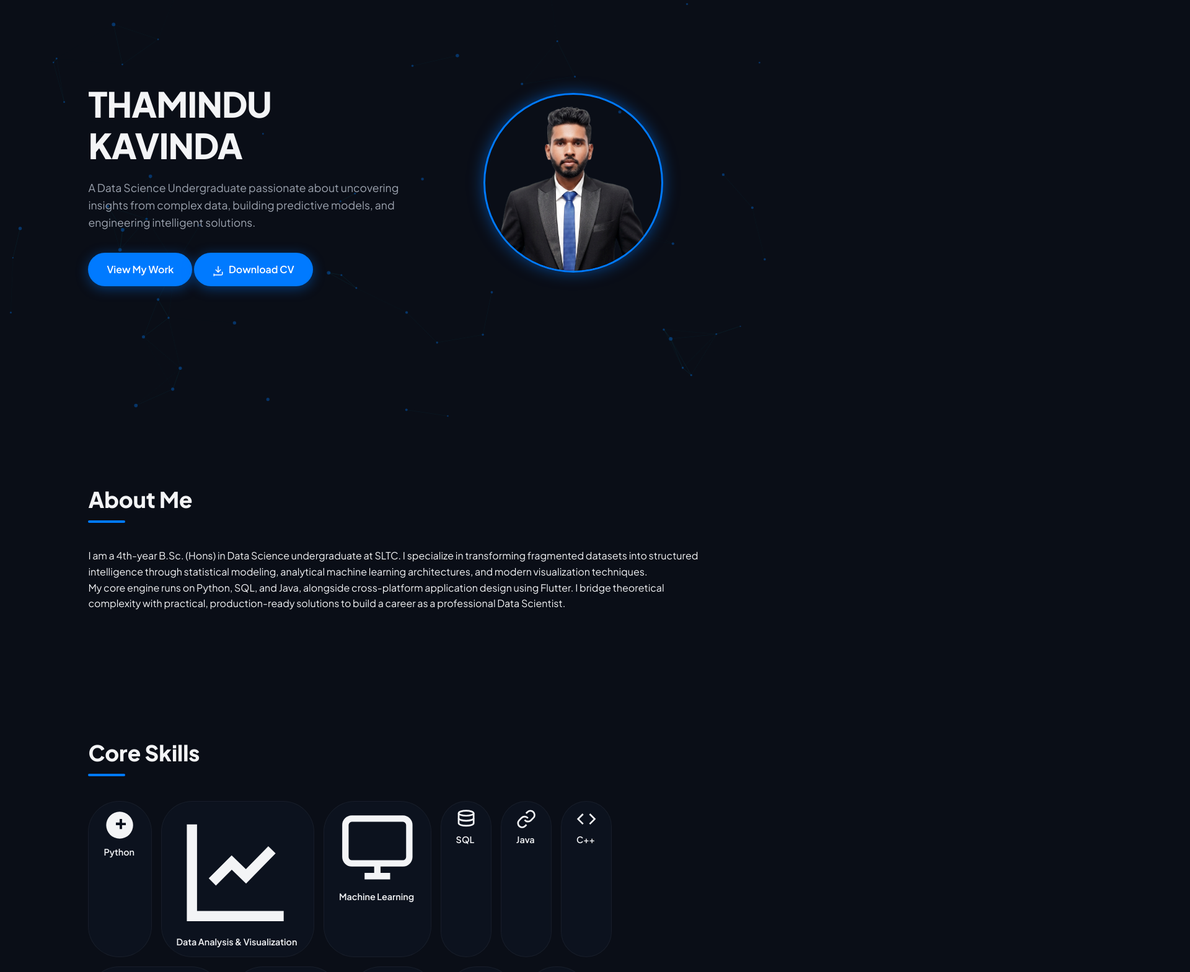
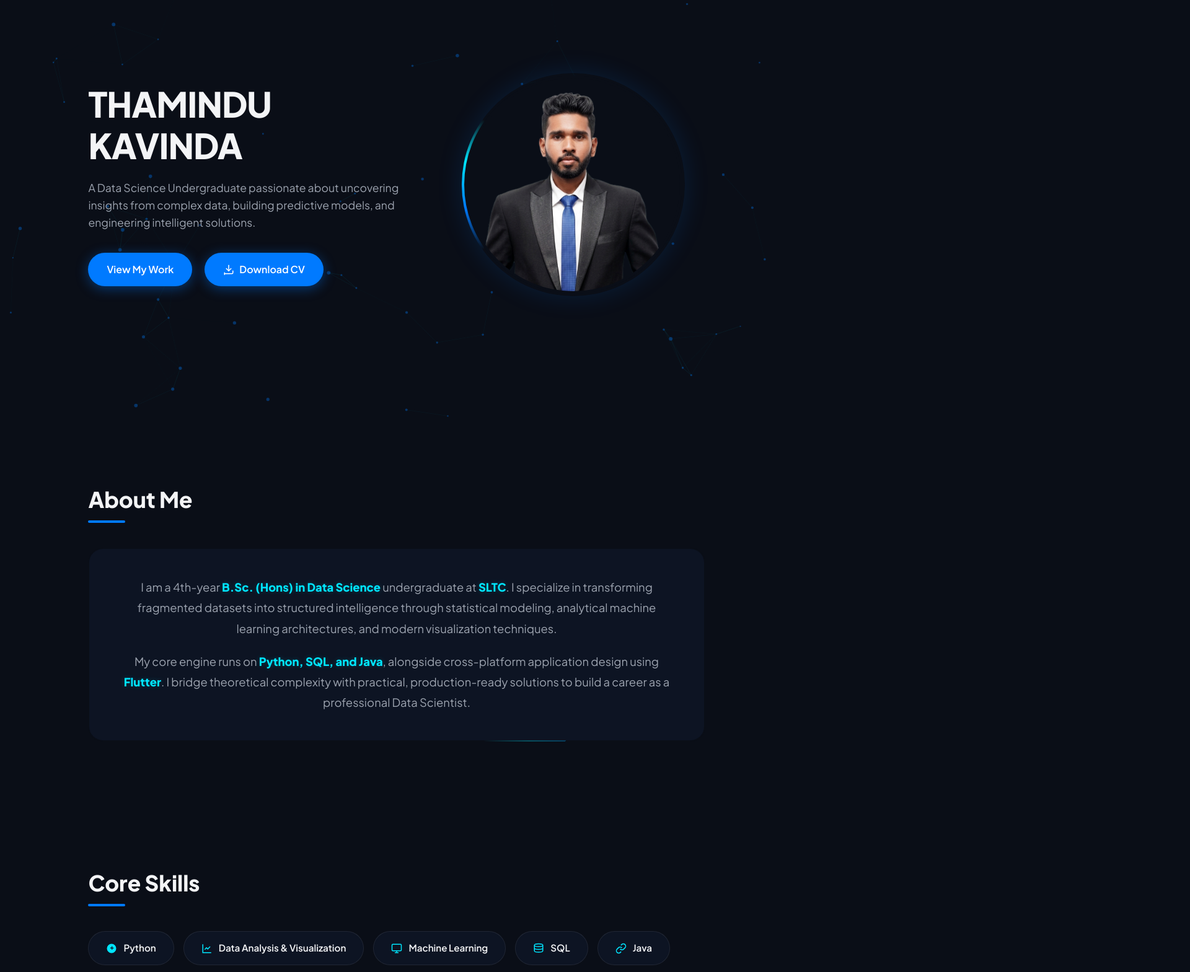
Before and after one commit to Thamindu16/My-Portfolio, a plain HTML site: page index.html in a window 1280 px wide. Shown: the part 122-1691 px from the top of the page at 62% size, 1920 px wide, since content can reach past the window. Drawn offline with Linux system fonts and the light colour scheme.

Commit message:
Update style.css

```diff
--- a/style.css
+++ b/style.css
@@ -1,7 +1,7 @@
 /* --- Global Reset & Variables --- */
 :root {
     --bg-dark: #0a0e17;
-    --card-bg: rgba(13, 20, 35, 0.7);
+    --card-bg: rgba(13, 20, 35, 0.6);
     --primary-blue: #007aff;
     --cyan-glow: #00e5ff;
     --text-main: #f3f4f6;
@@ -110,8 +110,15 @@ nav {
     max-width: 600px;
 }
 
+.hero-btns {
+    display: flex;
+    gap: 20px;
+    align-items: center;
+}
+
 .cta-btn {
-    display: inline-block;
+    display: inline-flex;
+    align-items: center;
     padding: 14px 30px;
     background: var(--primary-blue);
     color: white;
@@ -127,7 +134,19 @@ nav {
     box-shadow: 0 6px 30px rgba(0, 122, 255, 0.6);
 }
 
-/* --- Circular Styled Hero Photo with Soft Glow --- */
+/* Updated CV Button Style to match CTA Button */
+.cv-btn-style {
+    background: var(--primary-blue);
+    border: none;
+    box-shadow: 0 4px 20px rgba(0, 122, 255, 0.4);
+}
+
+.cv-btn-style:hover {
+    box-shadow: 0 6px 30px rgba(0, 122, 255, 0.6);
+    background: #006ee6;
+}
+
+/* --- Bigger & Crystal Clear Premium Profile Photo Layout --- */
 .hero-img-container {
     flex: 0.9;
     display: flex;
@@ -136,47 +155,46 @@ nav {
     position: relative;
 }
 
-.circular-glow-wrapper {
+.premium-glow-wrapper {
     position: relative;
-    width: 320px;
-    height: 320px;
+    width: 360px;
+    height: 360px;
     display: flex;
     justify-content: center;
     align-items: center;
+    border-radius: 50%;
+    padding: 4px;
+    overflow: hidden;
+    box-shadow: 0 0 40px rgba(0, 122, 255, 0.15);
 }
 
-.circular-glow-wrapper::before {
-    content: '';
+.rotating-border-light {
     position: absolute;
-    width: 100%;
-    height: 100%;
-    background: radial-gradient(circle, rgba(0, 122, 255, 0.45) 0%, rgba(0, 229, 255, 0.15) 70%, transparent 100%);
+    width: 200%;
+    height: 200%;
+    background: conic-gradient(from 0deg, transparent 40%, var(--primary-blue), var(--cyan-glow), transparent 60%);
+    animation: spin 4s linear infinite;
+    z-index: 1;
     border-radius: 50%;
-    z-index: 1;
-    filter: blur(15px);
-    pointer-events: none;
 }
 
 .hero-profile-img {
-    width: 290px;
-    height: 290px;
+    width: 100%;
+    height: 100%;
     object-fit: cover;
     border-radius: 50%;
-    /* Perfect circle style */
-    border: 3px solid var(--primary-blue);
-    box-shadow: 0 0 25px rgba(0, 122, 255, 0.5);
+    background: var(--bg-dark);
     position: relative;
     z-index: 2;
-    transition: transform 0.4s ease, border-color 0.4s ease, box-shadow 0.4s ease;
+    border: 4px solid var(--bg-dark);
+    transition: transform 0.4s ease;
 }
 
-.circular-glow-wrapper:hover .hero-profile-img {
-    transform: translateY(-5px) scale(1.03);
-    border-color: var(--cyan-glow);
-    box-shadow: 0 0 35px rgba(0, 229, 255, 0.7);
+.premium-glow-wrapper:hover .hero-profile-img {
+    transform: scale(1.03);
 }
 
-/* --- About Section --- */
+/* --- About Section (Premium Glass Card Layout) --- */
 section {
     padding: 100px 8%;
     max-width: 1200px;
@@ -205,64 +223,57 @@ section {
 .about-container-layout {
     display: flex;
     flex-direction: column;
-    gap: 50px;
+    gap: 40px;
 }
 
-.about-flex-wrapper {
-    display: flex;
-    align-items: center;
-    justify-content: space-between;
-    gap: 50px;
+/* Dynamic Glass Card for About Text */
+.about-card-premium {
+    position: relative;
+    border-radius: 24px;
+    background: var(--bg-dark);
+    padding: 2px;
+    overflow: hidden;
+    width: 100%;
+    max-width: 1000px;
+    margin: 0 auto;
 }
 
-.about-main-text {
-    flex: 1.2;
+.about-card-premium .card-border-gradient {
+    position: absolute;
+    width: 200%;
+    height: 200%;
+    top: -50%;
+    left: -50%;
+    background: conic-gradient(from 0deg, transparent 45%, rgba(0, 122, 255, 0.3), rgba(0, 229, 255, 0.3), transparent 55%);
+    opacity: 1;
+    animation: spin 6s linear infinite;
 }
 
-.about-main-text p {
-    font-size: 1.1rem;
+.about-main-text-premium {
+    position: relative;
+    background: #0d1423;
+    border-radius: 22px;
+    padding: 45px 50px;
+    text-align: center;
+    z-index: 2;
+    backdrop-filter: blur(10px);
+}
+
+.about-main-text-premium p {
+    font-size: 1.15rem;
     color: var(--text-muted);
     margin-bottom: 20px;
+    line-height: 1.8;
 }
 
-/* Blue Highlighting Text (Replaced underlined look with solid elegant blue color) */
-.about-main-text .highlight-blue {
+.about-main-text-premium p:last-child {
+    margin-bottom: 0;
+}
+
+.about-main-text-premium .highlight-blue {
     color: var(--cyan-glow);
     font-weight: 700;
     text-shadow: 0 0 8px rgba(0, 229, 255, 0.2);
-}
-
-.about-img-container {
-    flex: 0.8;
-    display: flex;
-    justify-content: center;
-}
-
-/* --- Circular Styled About Section Image --- */
-.about-image-wrapper {
-    position: relative;
-    width: 280px;
-    height: 280px;
-    display: flex;
-    justify-content: center;
-    align-items: center;
-}
-
-.about-profile-img {
-    width: 260px;
-    height: 260px;
-    object-fit: cover;
-    border-radius: 50%;
-    /* Perfect circle style */
-    border: 3px solid var(--primary-blue);
-    box-shadow: 0 0 25px rgba(0, 122, 255, 0.4);
-    transition: transform 0.4s ease, border-color 0.4s ease, box-shadow 0.4s ease;
-}
-
-.about-image-wrapper:hover .about-profile-img {
-    transform: translateY(-5px) scale(1.03);
-    border-color: var(--cyan-glow);
-    box-shadow: 0 0 35px rgba(0, 229, 255, 0.6);
 }
 
 /* Highlights cards below about description */
@@ -300,7 +311,7 @@ section {
     color: var(--text-muted);
 }
 
-/* --- Skills Section --- */
+/* --- Skills Section (With Rotating Gradient Border Badges) --- */
 .skills-grid {
     display: flex;
     flex-wrap: wrap;
@@ -308,19 +319,68 @@ section {
 }
 
 .skill-badge {
-    background: var(--card-bg);
-    padding: 12px 24px;
+    position: relative;
+    background: #0d1423;
+    padding: 14px 28px;
     border-radius: 50px;
     font-weight: 600;
-    font-size: 0.9rem;
-    border: 1px solid rgba(255, 255, 255, 0.05);
+    font-size: 0.95rem;
+    display: inline-flex;
+    align-items: center;
+    border: 1px solid rgba(255, 255, 255, 0.08);
+    overflow: hidden;
+    z-index: 1;
     transition: all 0.3s ease;
 }
 
+.skill-icon {
+    width: 18px;
+    height: 18px;
+    margin-right: 10px;
+    color: var(--cyan-glow);
+    flex-shrink: 0;
+}
+
+/* Moving gradient border light effect on hover for skill tab */
+.skill-badge::before {
+    content: '';
+    position: absolute;
+    width: 200%;
+    height: 200%;
+    top: -50%;
+    left: -50%;
+    background: conic-gradient(from 0deg, transparent 40%, var(--primary-blue), var(--cyan-glow), transparent 60%);
+    opacity: 0;
+    z-index: -2;
+    transition: opacity 0.3s ease;
+}
+
+.skill-badge::after {
+    content: '';
+    position: absolute;
+    top: 1px;
+    left: 1px;
+    right: 1px;
+    bottom: 1px;
+    background: #0d1423;
+    border-radius: 50px;
+    z-index: -1;
+    transition: background 0.3s ease;
+}
+
 .skill-badge:hover {
-    background: rgba(0, 122, 255, 0.1);
-    border-color: var(--primary-blue);
-    transform: scale(1.05);
+    transform: translateY(-2px);
+    box-shadow: 0 5px 15px rgba(0, 229, 255, 0.2);
+    border-color: transparent;
+}
+
+.skill-badge:hover::before {
+    opacity: 1;
+    animation: spin 3s linear infinite;
+}
+
+.skill-badge:hover::after {
+    background: rgba(13, 20, 35, 0.9);
 }
 
 /* --- Projects Section --- */
@@ -339,7 +399,6 @@ section {
     transition: transform 0.3s ease, box-shadow 0.3s ease;
 }
 
-/* Shared border gradient that triggers on hover */
 .card-border-gradient {
     position: absolute;
     width: 200%;
@@ -439,7 +498,6 @@ section {
     z-index: 2;
 }
 
-/* Hover effects and border gradient animation for contact card */
 .contact-card:hover {
     transform: translateY(-5px);
     box-shadow: 0 15px 35px rgba(0, 122, 255, 0.25);
@@ -458,7 +516,6 @@ section {
     line-height: 1.7;
 }
 
-/* Social media layout and centering */
 .social-icon-grid {
     display: flex;
     justify-content: center;
@@ -495,24 +552,17 @@ footer {
         gap: 40px;
     }
 
-    .about-flex-wrapper {
-        flex-direction: column;
-        text-align: center;
-    }
-
     .hero-text h1 {
         font-size: 2.8rem;
     }
 
-    .circular-glow-wrapper,
-    .about-image-wrapper {
-        width: 260px;
-        height: 260px;
+    .hero-btns {
+        justify-content: center;
+        flex-wrap: wrap;
     }
 
-    .hero-profile-img,
-    .about-profile-img {
-        width: 230px;
-        height: 230px;
+    .premium-glow-wrapper {
+        width: 300px;
+        height: 300px;
     }
 }
```
